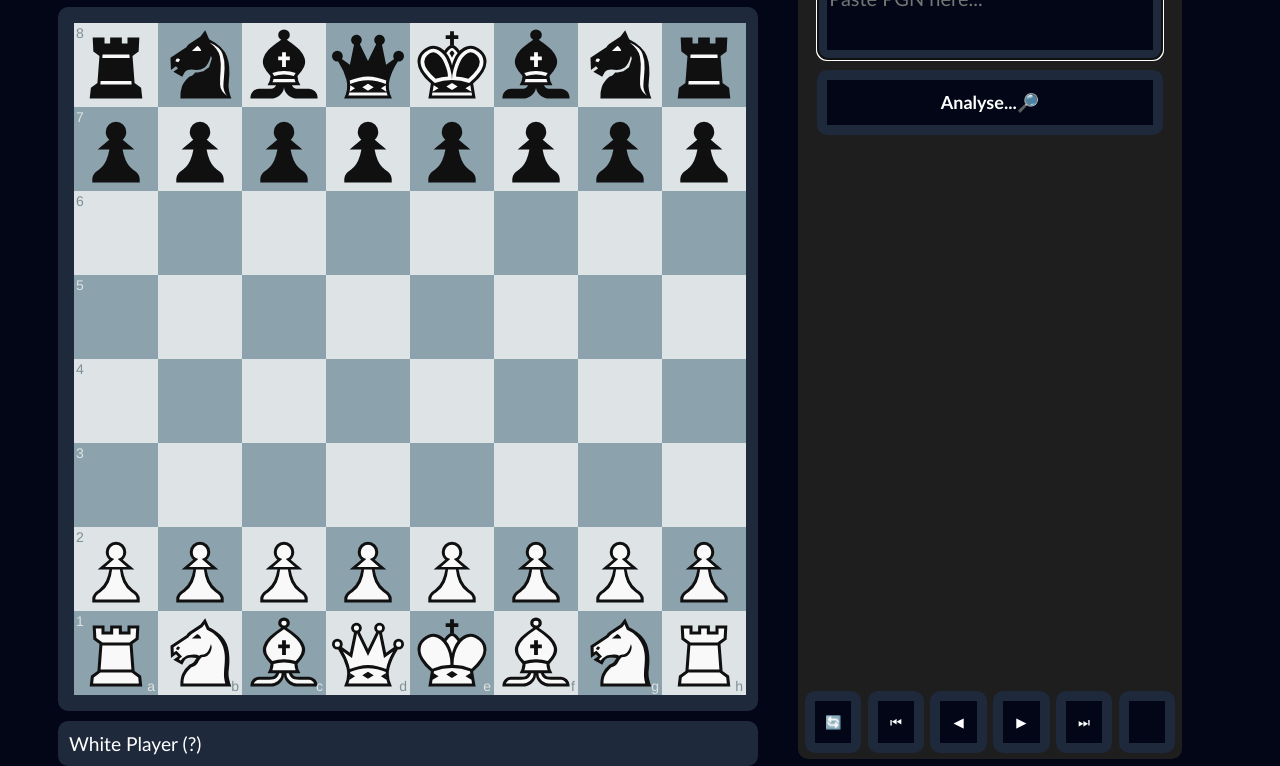
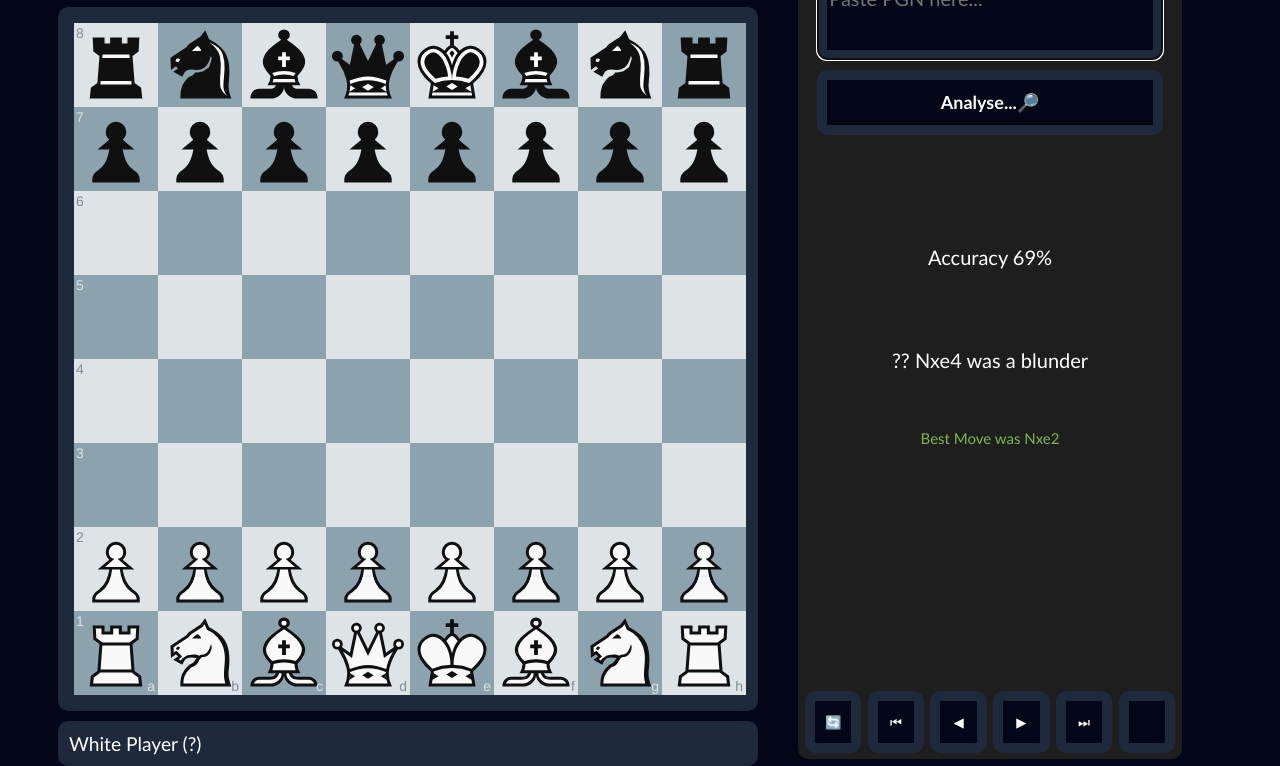
Before and after one commit to Timmmmmmmmmmmm/SSEHC, a plain HTML site: page index.html in a window 1280 px wide. Shown: the part 89-855 px from the top of the page. Drawn offline with nearby package versions, Linux system fonts and the light colour scheme.

Commit message:
Game review start

```diff
--- a/css/style.css
+++ b/css/style.css
@@ -181,7 +181,6 @@
     overflow-y: auto;
     overflow: hidden;
     opacity: 1;
-    transition: text 2s ease-in-out;
 }
 .output.loading{
     animation: loading-mode 2s ease-in-out forwards;
@@ -192,6 +191,47 @@
 .output.error{
     animation: error-mode 2s ease-in-out forwards;
 }
+
+.accuracy{
+    color: white;
+    display: flex;
+    text-align: center;
+    width: 90%;
+    height: 7%;
+    font-size: 20px;
+    border-radius: 7px;
+    font-family: 'Trebuchet MS',sans-serif;
+    transition: text 2s ease-in-out;
+    display: block;
+}
+.move-eva{
+    color: white;
+    display: flex;
+    text-align: center;
+    align-items: center;
+    justify-content: center;
+    width: 90%;
+    height: 7%;
+    font-size: 20px;
+    border-radius: 7px;
+    font-family: 'Trebuchet MS',sans-serif;
+    opacity: 1;
+
+}
+.best-move{
+    color: #81b64c;
+    display: flex;
+    text-align: center;
+    align-items: center;
+    justify-content: center;
+    width: 90%;
+    height: 5%;
+    font-size: 15px;
+    border-radius: 7px;
+    font-family: 'Trebuchet MS',sans-serif;
+    opacity: 1;
+}
+/*----------------------------------*/
 .toolbar{
     width: 100%;
     margin-bottom: 1.5%;
--- a/index.html
+++ b/index.html
@@ -32,6 +32,9 @@
                 <textarea id="pgn_input" class="pgn_input" autofocus placeholder="Paste PGN here..." row="4"></textarea>
                 <button class="analyze-button" id="analyze">Analyse...🔎</button>
                 <p id="output" class="output"></p>
+                <p id="accuracy" class="accuracy"> Accuracy 69%</p>
+                <p id="move-eva" class="move-eva"> ?? Nxe4 was a blunder</p>
+                <p id="best-move" class="best-move">Best Move was Nxe2</p>
             </div>
             <div id="toolbar" class="toolbar">
                 <button id="flip" class="button">🔄</button>
--- a/js/script.js
+++ b/js/script.js
@@ -33,7 +33,7 @@ analyze.addEventListener("click", function(){
     website =  "https://ssehc-backend.onrender.com/analyze"
     local = "http://127.0.0.1:5000/analyze"
 
-    fetch(website,{
+    fetch(local,{
         method:"POST",
         headers: {
             "Content-Type": "application/json"
```
Also changed, not shown: 2 other files.
